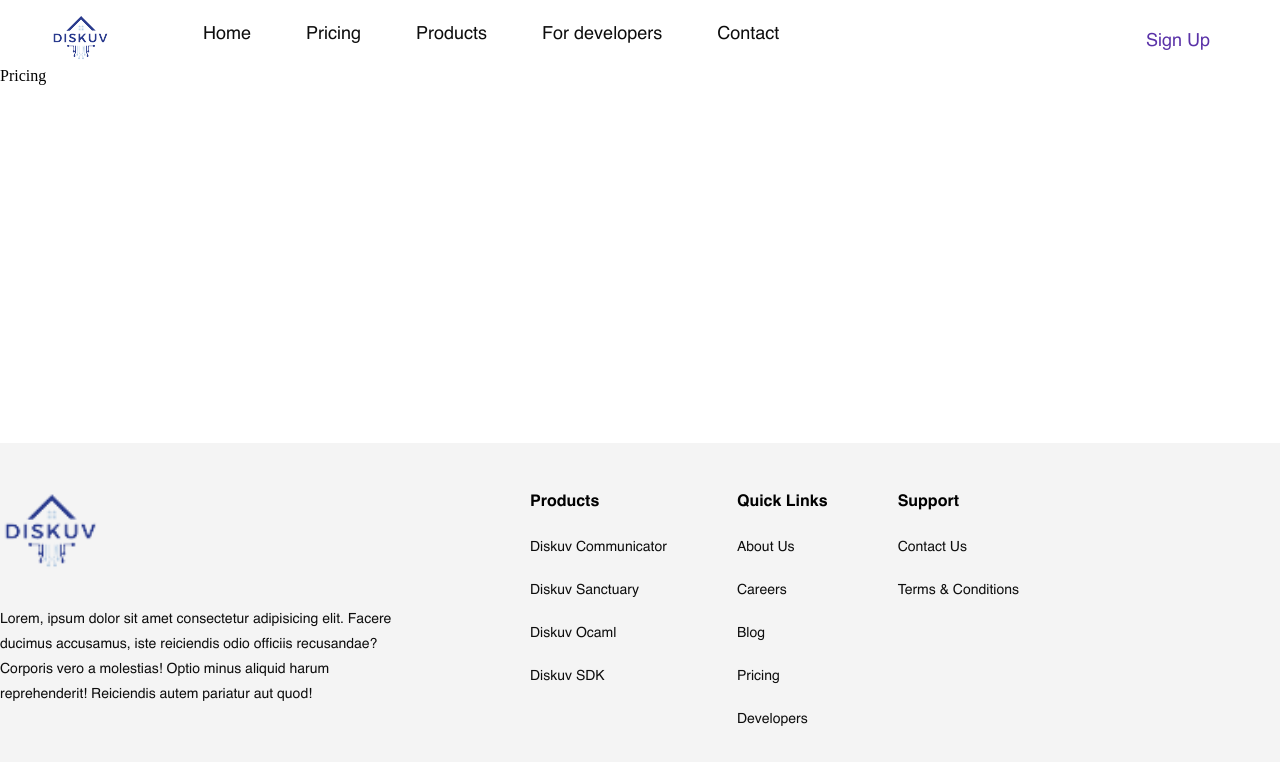
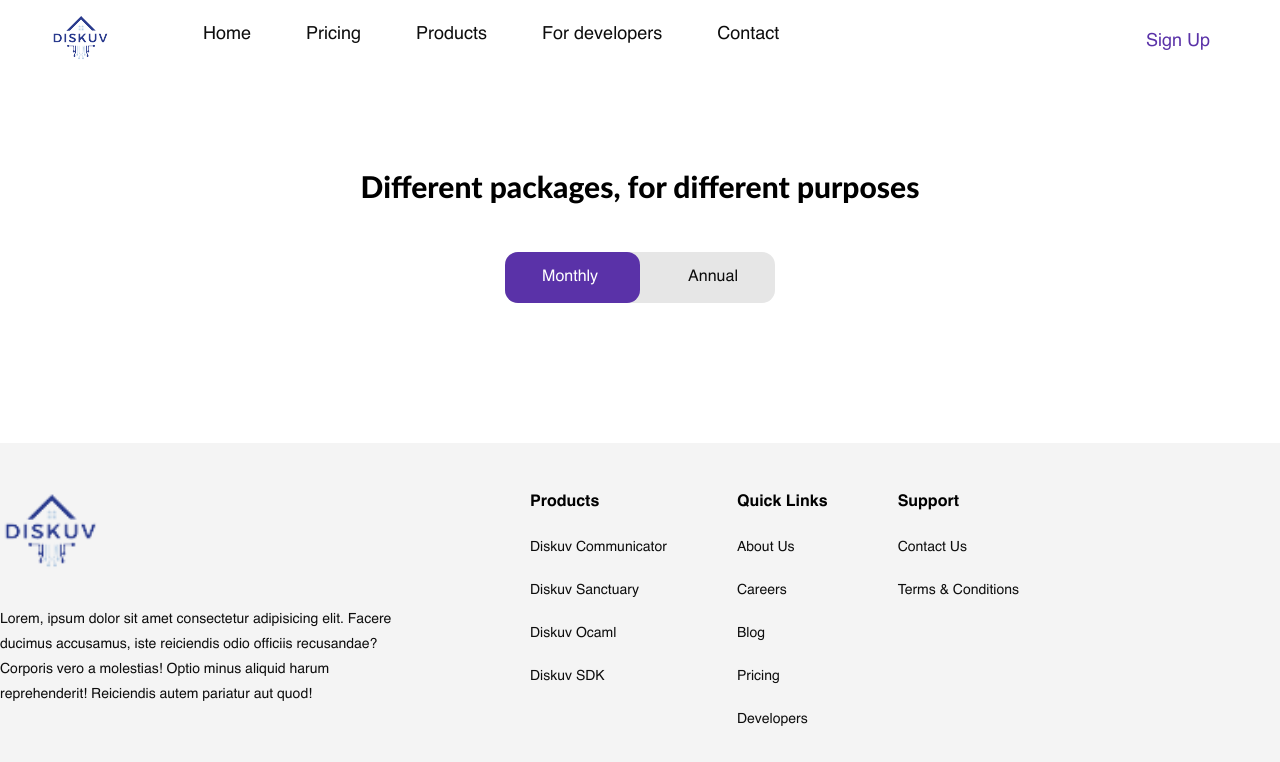
Before and after one commit to hrach105/diskuv, a Gatsby site in the folder diskuv/: page /pricing in a window 1280 px wide. Built offline with nearby package versions, Linux system fonts and the light colour scheme; Gatsby itself is replaced by a stand-in of ours.

Commit message:
in price page  add tabs

```diff
--- a/diskuv/src/components/Layout.tsx
+++ b/diskuv/src/components/Layout.tsx
@@ -2,7 +2,7 @@ import React from 'react'
 import Footer from './footer/Footer'
 import Header from './header/Header'
 import '../components/components.scss'
-const Layout = ({children, layoutClassName}) => {
+const Layout = ({children, layoutClassName}:any):any => {
   return (
     <div className={`layout ${layoutClassName}`}>
         <Header />
--- /dev/null
+++ b/diskuv/src/components/Tabs.tsx
@@ -0,0 +1,34 @@
+import React,{useState} from 'react';
+import './components.scss';
+
+const Tabs = () => {
+  const [activeTabLabel,setActiveTabLabel] = useState('MONTHLY');
+
+  const monthlyIsActive = activeTabLabel === "MONTHLY"
+  const annualIsActive = activeTabLabel === "ANNUAL"
+
+  const activeClassMonthly = monthlyIsActive ? 'active-tab': ''
+  const activeClassAnnual =  annualIsActive ? 'active-tab': ''
+
+  const activeTabClassName = monthlyIsActive ? 'monthly' : annualIsActive ? 'annual': '';
+
+  function resetActiveTabToMonthly() {
+    setActiveTabLabel('MONTHLY');
+  }
+  function resetActiveTabToAnnual() {
+    setActiveTabLabel('ANNUAL');
+  }
+
+
+  console.log(activeTabLabel)
+  return (
+    <div>
+        <div className={`tab ${activeTabClassName}`}>
+            <span onClick={resetActiveTabToMonthly} className={activeClassMonthly}>Monthly</span>
+            <span onClick={resetActiveTabToAnnual} className={activeClassAnnual}>Annual</span>
+        </div>
+    </div>
+  )
+}
+
+export default Tabs
--- a/diskuv/src/components/components.scss
+++ b/diskuv/src/components/components.scss
@@ -24,3 +24,62 @@
         }
     }
 }
+
+
+.pricing {
+    margin-top: 100px;
+    .pricing-heading {
+        h1 {
+            text-align: center;
+            font-size: 30px;
+            line-height: 45px;
+            font-family: Lato;
+        }
+    }
+    .tab {
+        max-width: 270px;
+        width: 100%;
+        margin: 40px auto;
+        text-align: center;
+        display: flex;
+        justify-content: center;
+        background-color: #E6E6E6;
+        border-radius: 13px;
+        position: relative;
+
+        &::before {
+            content: '';
+            position: absolute;
+            left: 0;
+            width: 50%;
+            height: 100%;
+            background-color: #5A32A8;
+            border-radius: 13px;
+            z-index: 1;
+            transition: 0.5s;
+        }
+        &.annual {
+            &::before {
+                left: 50%;
+            }
+        }
+        &.monthly {
+            &::before {
+                left: 0;
+            }
+        }
+        span {
+            font-size: 16px;
+            line-height: 25px;
+            font-family: Helvetica;
+            padding: 13px 45px;
+            border-radius: 13px;
+            color: #0D0D0D;
+            transition: 0.5s;
+            z-index: 2;
+            &.active-tab {
+                color: white;
+            }
+        }
+    }
+}
--- a/diskuv/src/pages/pricing.tsx
+++ b/diskuv/src/pages/pricing.tsx
@@ -1,10 +1,20 @@
 import React from 'react'
 import Layout from '../components/Layout'
+import Tabs from '../components/Tabs';
 
 const Pricing = () => {
   return (
     <Layout>
-        Pricing
+        <div className="pricing">
+          <div className="main-container">
+              <div className="pricing-heading">
+                <h1>Different packages, for different purposes</h1>
+              </div>
+              <div className="pricing-tab">
+                  <Tabs />
+              </div>
+          </div>
+        </div>
     </Layout>
   )
 }
```
Also changed, not shown: 1 other file.
